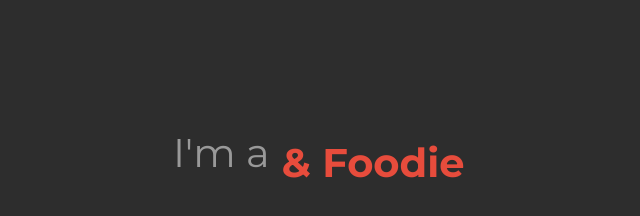
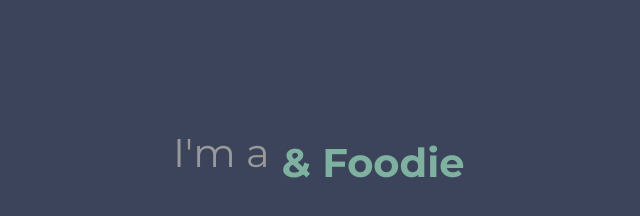
Before and after one commit to shishirmax/rotating-text, a plain HTML site: page index.html in a window 1280 px wide. Shown: the whole page, without its empty margins (35-675 px from the left). Drawn offline with Linux system fonts and the light colour scheme.

Commit message:
playing with colors

```diff
--- a/css/style.css
+++ b/css/style.css
@@ -1,5 +1,5 @@
 body{
-    background: #2d2d2d;
+    background: #3B445B;
 }
 
 .Iam{
@@ -22,7 +22,7 @@ body{
 
 .Iam .innerIam{
     display: inline-block;
-    color: #e74c3c;
+    color: #7EB19F;
     position: relative;
     white-space: nowrap;
     top: 0;
```
